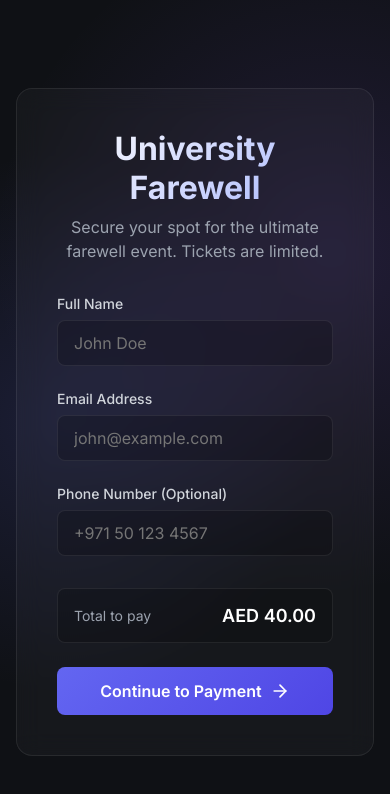
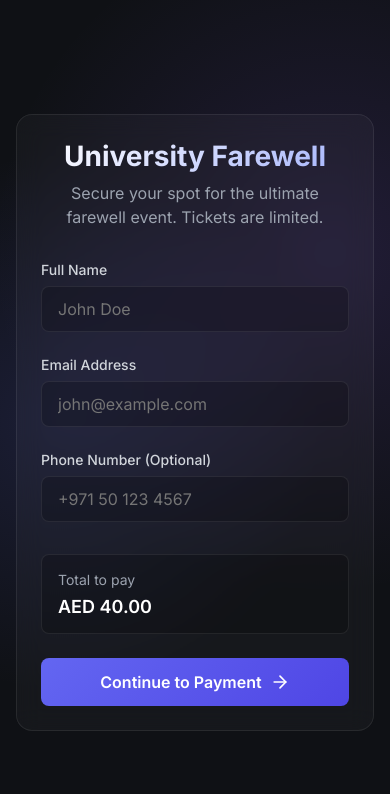
Before and after one commit to i-bilalfarooq/Westford-Farewell, a Next.js app: page / in a window 390 px wide. Shown: the top 794 px of the page. Built offline with nearby package versions, Linux system fonts and the light colour scheme.

Commit message:
Add comprehensive mobile responsiveness across all pages, including card-layout for admin table

```diff
--- a/src/app/admin/page.module.css
+++ b/src/app/admin/page.module.css
@@ -329,3 +329,69 @@
   animation: popIn 0.5s cubic-bezier(0.175, 0.885, 0.32, 1.275) 0.1s forwards;
   opacity: 0;
 }
+
+@media (max-width: 768px) {
+  .container {
+    padding: 1.5rem 1rem;
+  }
+
+  .header {
+    flex-direction: column;
+    align-items: stretch;
+    gap: 1rem;
+  }
+
+  .headerActions {
+    display: flex;
+    justify-content: space-between;
+  }
+
+  .tableContainer {
+    background: transparent;
+    border: none;
+    backdrop-filter: none;
+  }
+
+  .table, .table thead, .table tbody, .table tr, .table th, .table td {
+    display: block;
+    width: 100%;
+  }
+
+  .table thead {
+    display: none;
+  }
+
+  .tr {
+    margin-bottom: 1rem;
+    background: var(--surface);
+    border: 1px solid var(--surface-border);
+    border-radius: 12px;
+    padding: 1rem;
+    position: relative;
+  }
+
+  .td {
+    display: flex;
+    flex-direction: column;
+    align-items: flex-start;
+    padding: 0.75rem 0;
+    border-bottom: 1px solid rgba(255,255,255,0.05);
+  }
+
+  .tr .td:last-child {
+    border-bottom: none;
+    padding-bottom: 0;
+  }
+
+  .tr .td:first-child {
+    padding-top: 0;
+  }
+
+  /* Add Labels */
+  .td:nth-child(1)::before { content: 'Date'; font-size: 0.75rem; color: #9ca3af; text-transform: uppercase; margin-bottom: 0.25rem; }
+  .td:nth-child(2)::before { content: 'Attendee'; font-size: 0.75rem; color: #9ca3af; text-transform: uppercase; margin-bottom: 0.25rem; }
+  .td:nth-child(3)::before { content: 'Contact'; font-size: 0.75rem; color: #9ca3af; text-transform: uppercase; margin-bottom: 0.25rem; }
+  .td:nth-child(4)::before { content: 'Payment Status'; font-size: 0.75rem; color: #9ca3af; text-transform: uppercase; margin-bottom: 0.25rem; }
+  .td:nth-child(5)::before { content: 'Check-in'; font-size: 0.75rem; color: #9ca3af; text-transform: uppercase; margin-bottom: 0.25rem; }
+  .td:nth-child(6)::before { content: 'Actions'; font-size: 0.75rem; color: #9ca3af; text-transform: uppercase; margin-bottom: 0.25rem; }
+}
--- a/src/app/page.module.css
+++ b/src/app/page.module.css
@@ -94,3 +94,17 @@
     transform: translateY(0);
   }
 }
+
+@media (max-width: 640px) {
+  .card {
+    padding: 1.5rem;
+  }
+  .title {
+    font-size: 1.75rem;
+  }
+  .summary {
+    flex-direction: column;
+    align-items: flex-start;
+    gap: 0.5rem;
+  }
+}
--- a/src/app/success/page.module.css
+++ b/src/app/success/page.module.css
@@ -61,3 +61,12 @@
   from { opacity: 0; transform: translateY(20px); }
   to { opacity: 1; transform: translateY(0); }
 }
+
+@media (max-width: 640px) {
+  .card {
+    padding: 2rem 1.5rem;
+  }
+  .title {
+    font-size: 1.75rem;
+  }
+}
```
